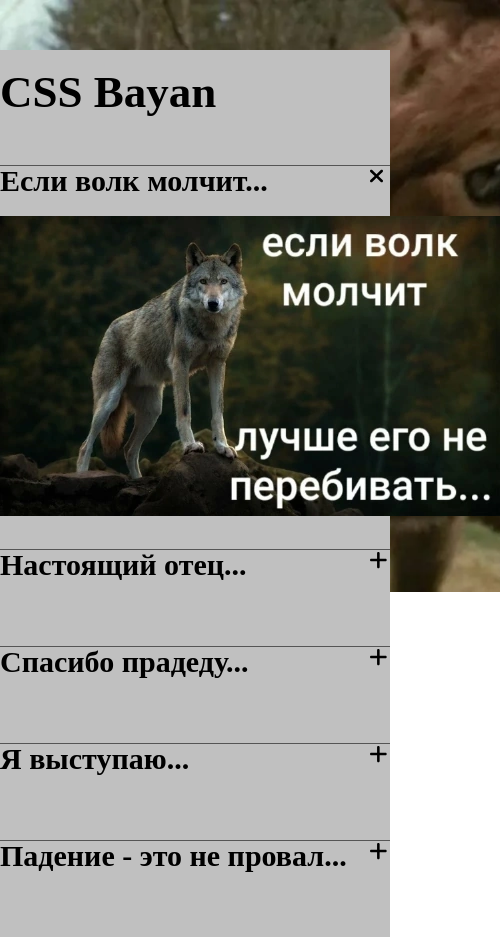
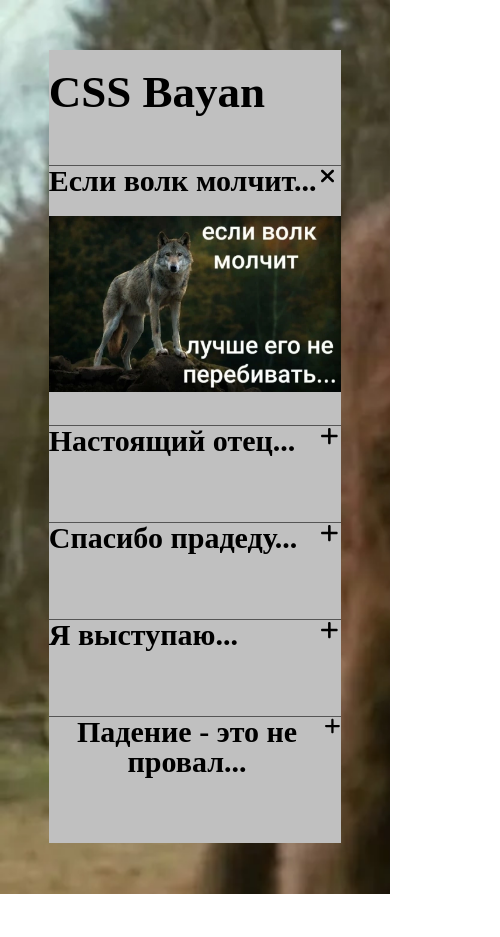
Before and after one commit to corvusfortis/cssBayan, a plain HTML site: page cssBayan/index.html in a window 390 px wide. Shown: the whole page, 500 px wide, since content can reach past the window. After the commit the page ends 894 px from the top, so only its background shows below. Drawn offline with Linux system fonts and the light colour scheme.

Commit message:
fix: lower resolutions breakpoits (thursday, 3/16/2023, 02:31

```diff
--- a/cssBayan/style.css
+++ b/cssBayan/style.css
@@ -56,7 +56,8 @@ table {
 body{
     background-image: url("assets/meme_background.webp");
     background-repeat: no-repeat;
-    background-size: 110%;
+    background-size: cover;
+    min-height: 100vh;
 }
 
 .main__container{
@@ -65,7 +66,8 @@ body{
     flex-direction: column;
     margin: auto;
     margin-top: 3.125rem;
-    max-width: 46.875rem;
+    /* max-width: 46.875rem; */
+    max-width: 40%;
     background-color: #c0c0c0;
 }
 
@@ -160,7 +162,8 @@ body{
 
 .meme__radio:checked ~ .meme__label > .meme__container > .meme__figure > .meme__image{
     max-height: 100%;
-    max-width: 31.25rem;
+    /* max-width: 31.25rem; */
+    max-width: 100%;
     opacity: 1;
     transition: .3s;
 }
@@ -194,8 +197,12 @@ body{
 
 @media screen and (max-width: 820px){
 
-    body{
+    /* body{
         background-size: 220%;
+    } */
+
+    .main__container{
+        max-width: 75%;
     }
 
     .meme__main-header{
@@ -212,10 +219,25 @@ body{
 
 }
 
+/* @media screen and (max-width: 425px) {
+    .main__container{
+        margin-left: 50px;
+        height: 100vh;
+    }
+
+    .meme__image{
+        max-width: 10px;
+    }
+} */
+
 @media screen and (max-width: 320px) {
 
-    body{
+    /* body{
         background-size: 110%;
+    } */
+
+    .main__container{
+        max-width: 100%;
     }
 
     .meme__main-header{
```
